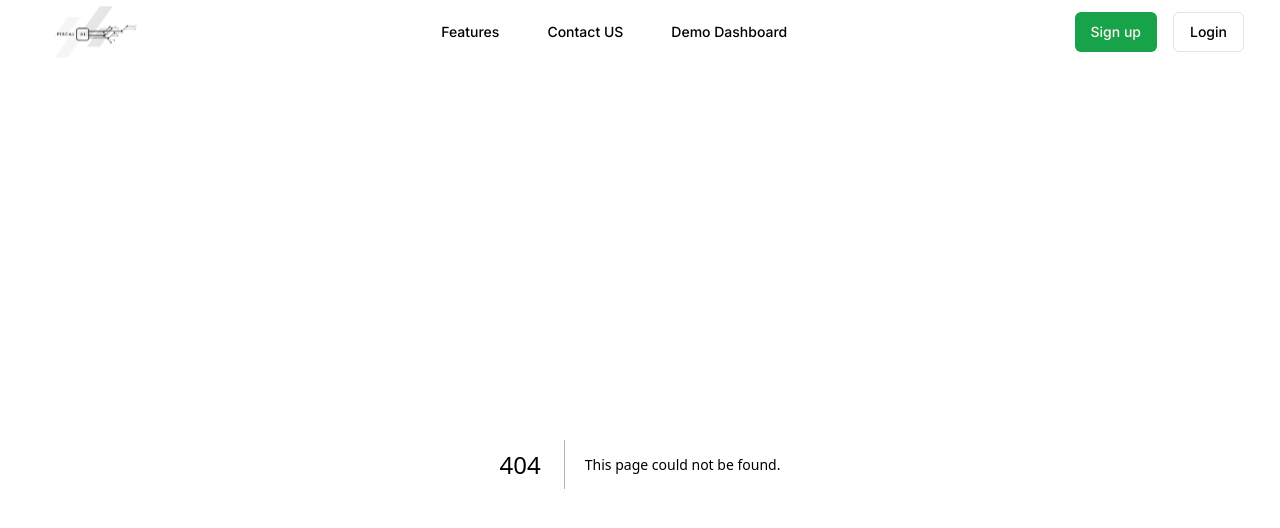
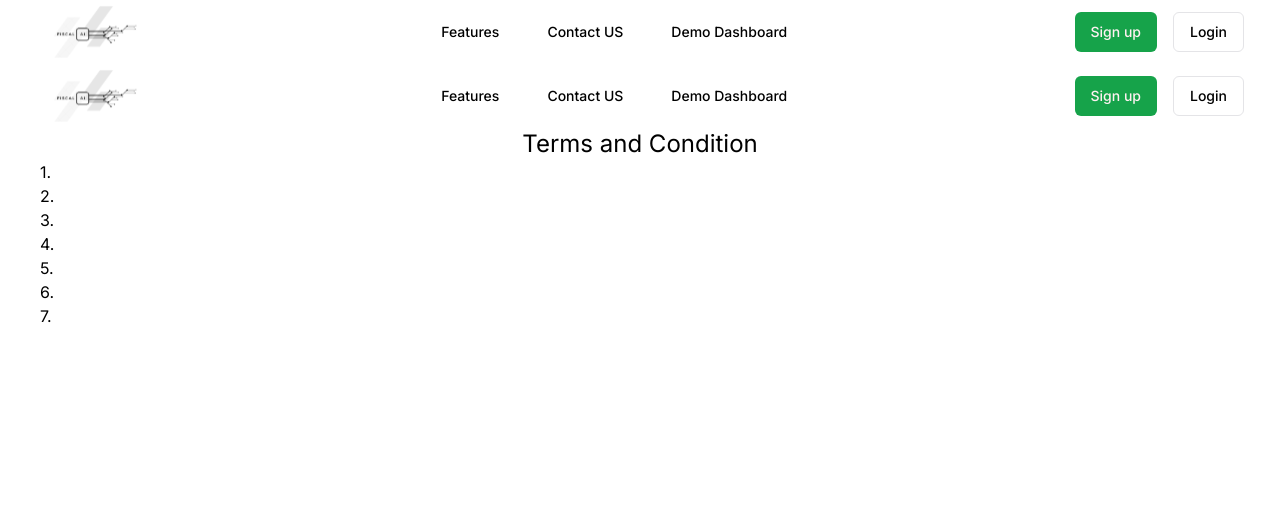
Before and after one commit to FiscalAI/fundflow-monorepo, a Next.js app in the folder apps/web/: page /terms in a window 1280 px wide. Before the commit this address had no page. Shown: the top 528 px of the page. Built offline with nearby package versions, Linux system fonts and the light colour scheme.

Commit message:
complete auth

```diff
--- a/apps/web/src/app/(auth)/login/page.tsx
+++ b/apps/web/src/app/(auth)/login/page.tsx
@@ -38,7 +38,7 @@ export default function AuthenticationPage() {
           )}
         >
           Dont't have an Account?
-          <Link href="/login">
+          <Link href="/signup">
             {" "}
             <Button variant={"link"}>Register</Button>
           </Link>
--- /dev/null
+++ b/apps/web/src/app/(landing_routes)/layout.tsx
@@ -0,0 +1,28 @@
+import type { Metadata } from "next";
+import { Inter } from "next/font/google";
+import "./../globals.css";
+import { cn } from "@/lib/utils";
+import { NavBarComponent } from "@/components/navbar";
+
+const inter = Inter({ subsets: ["latin"] });
+
+export const metadata: Metadata = {
+  title: "Auth Fiscal AI",
+  description:
+    "Fiscal AI is modern monry management platform powered by AI. Track expenses, optimize investments, and reach your goals—all in one place.",
+};
+
+export default function RootLayout({
+  children,
+}: Readonly<{
+  children: React.ReactNode;
+}>) {
+  return (
+    <html lang="en">
+      <body className={cn(" ", inter.className)}>
+        <NavBarComponent />
+        {children}
+      </body>
+    </html>
+  );
+}
--- /dev/null
+++ b/apps/web/src/app/(landing_routes)/privacy/page.tsx
@@ -0,0 +1,20 @@
+const privacyPolicy = () => {
+  return (
+    <>
+      <div className="flex flex-col justify-center items-center">
+        <h1 className=" text-2xl">Privacy Policy</h1>
+      </div>
+      <ul className=" ml-10 flex flex-col justify-start items-start">
+        <li>1. </li>
+        <li>2. </li>
+        <li>3. </li>
+        <li>4. </li>
+        <li>5. </li>
+        <li>6. </li>
+        <li>7. </li>
+      </ul>
+    </>
+  );
+};
+
+export default privacyPolicy;
--- /dev/null
+++ b/apps/web/src/app/(landing_routes)/terms/page.tsx
@@ -0,0 +1,20 @@
+const TermsAndCondition = () => {
+  return (
+    <>
+      <div className="flex flex-col justify-center items-center">
+        <h1 className=" text-2xl">Terms and Condition</h1>
+      </div>
+      <ul className=" ml-10 flex flex-col justify-start items-start">
+        <li>1. </li>
+        <li>2. </li>
+        <li>3. </li>
+        <li>4. </li>
+        <li>5. </li>
+        <li>6. </li>
+        <li>7. </li>
+      </ul>
+    </>
+  );
+};
+
+export default TermsAndCondition;
```
